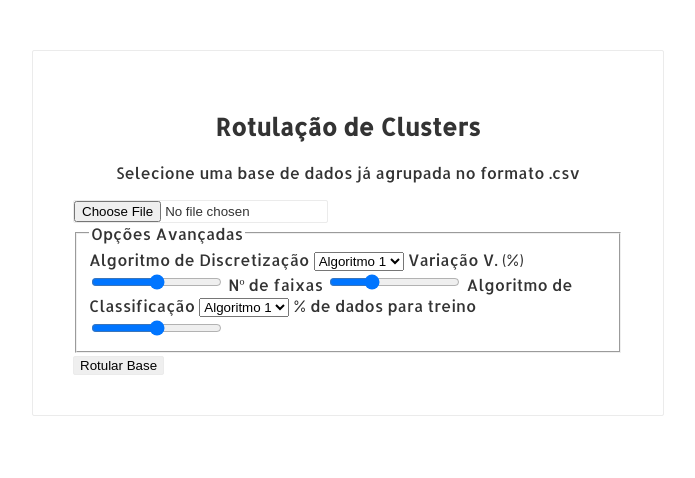
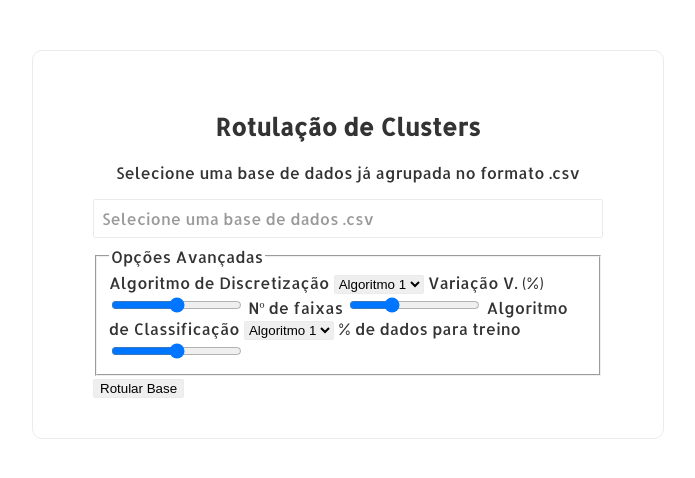
Before and after one commit to KaioDelmondes/lina-ic, a Flask app: page / in a window 1280 px wide. Shown: the top 478 px of the page, without its empty margins (292-987 px from the left). Run offline with Flask 2, Linux system fonts and the light colour scheme; style sheets or scripts are compiled from the project's sources.

Commit message:
Input de arquivos estilizado.

```diff
--- a/static/css/style.less
+++ b/static/css/style.less
@@ -1,5 +1,6 @@
 @nice-blue: #007BFF;
-@dark-color: #333333;
+@dark-color: #333;
+@middle-color: #999;
 @light-color: #EBEBEB;
 @fonts: '../fonts';
 
@@ -17,12 +18,24 @@
   border-radius: 2px;
 }
 
-.box {
+.box() {
   display: block;
   box-sizing: border-box;
+}
+
+.big-box() {
+  .box;
   width: 50%;
-  padding: 40px;
+  padding: 40px 60px;
   margin: 50px auto;
+  border-radius: 10px;
+}
+
+.little-box() {
+  .box;
+  width: 100%;
+  padding: 8px;
+  margin: 8px auto;
 }
 
 body {
@@ -32,13 +45,24 @@ body {
 
 section {
   .borda;
-  .box;
+  .big-box;
 }
 
 h1, p {
   .centro;
 }
 
-input {
+input, select {
   .borda;
 }
+
+[type='file'] {
+  display: none;
+}
+
+span {
+  color: @middle-color;
+  text-decoration: none;
+  .borda;
+  .little-box;
+}
--- a/templates/index.html
+++ b/templates/index.html
@@ -18,7 +18,10 @@
         Escolha do arquivo da base de dados:
         * obrigatório estar no formato .CSV
       -->
-      <input name="database" type="file" required>
+      <label>
+        <input name="database" type="file" required>
+        <span>Selecione uma base de dados .csv</span>
+      </label>
 
       <!--
         Opções Avançadas: possuem os valores padrões.
```
